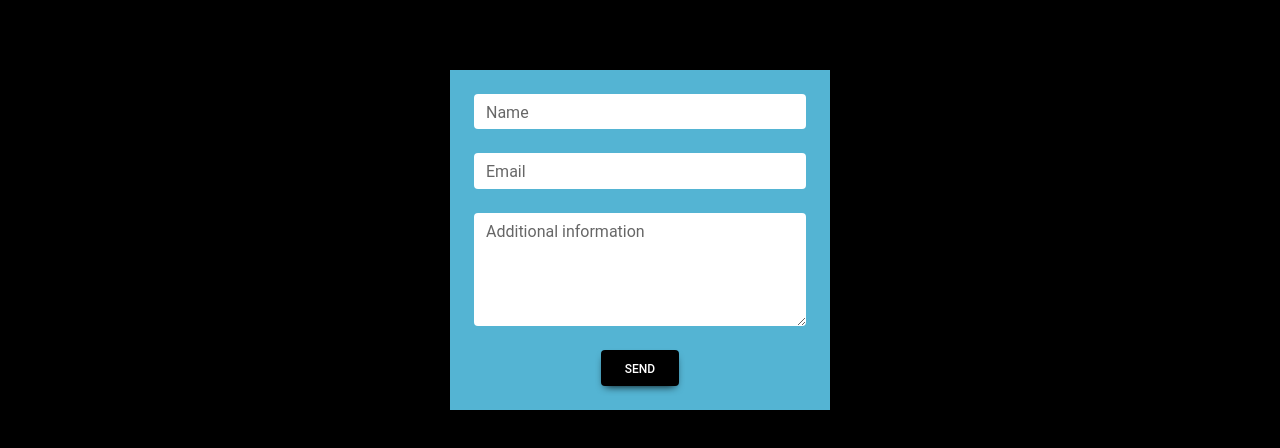
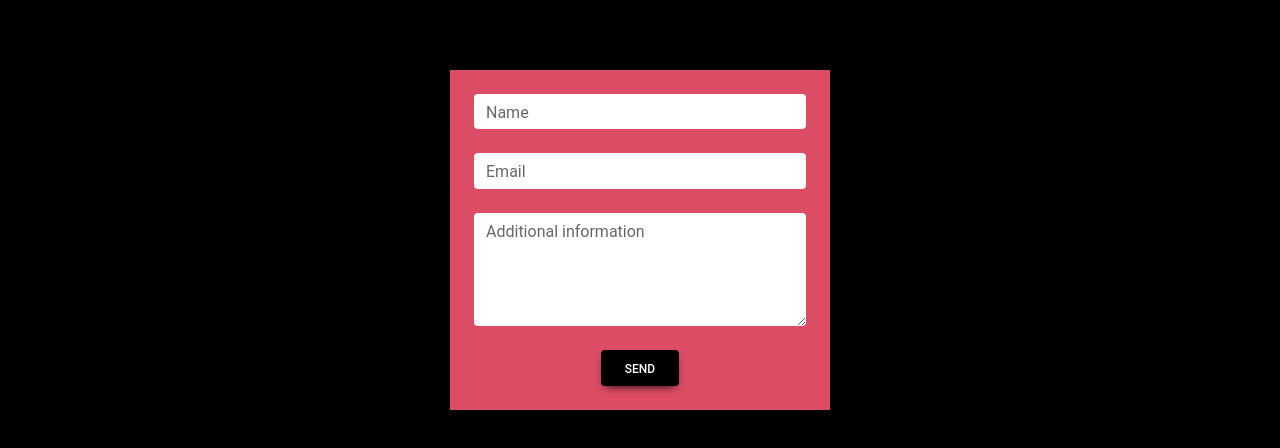
Before and after one commit to HassanBahati/block-land-, a React (Create React App) app in the folder client/: page / in a window 1280 px wide. Shown: the part 2227-2675 px from the top of the page. Built offline with nearby package versions, Linux system fonts and the light colour scheme; some icons are missing.

Commit message:
added color to form

```diff
--- a/client/src/components/ui/Contact.js
+++ b/client/src/components/ui/Contact.js
@@ -5,7 +5,7 @@ function Contact() {
     <section id="contact" className="bg-black text-white text-center ">
       <h4 className="p-4">Contact Me</h4>
       <div className="contactscreen">
-        <form class="contactScreenForm bg-info" style={{ width: "" }}>
+        <form class="contactScreenForm bg-danger" style={{ width: "" }}>
           <div class="form-outline mb-4 ">
             <input
               type="email"
```
